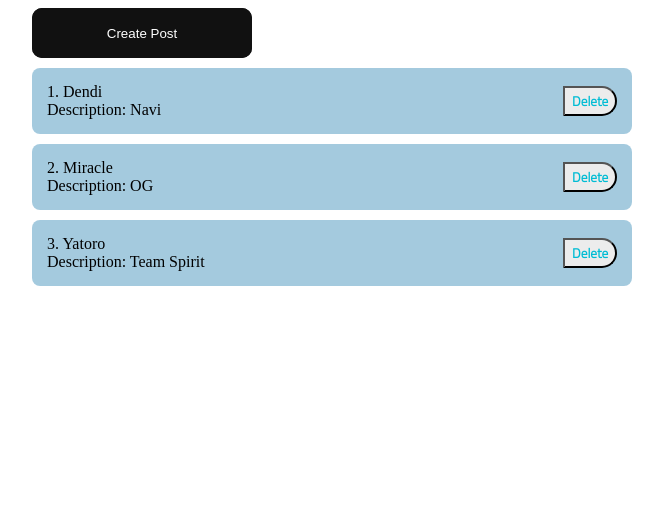
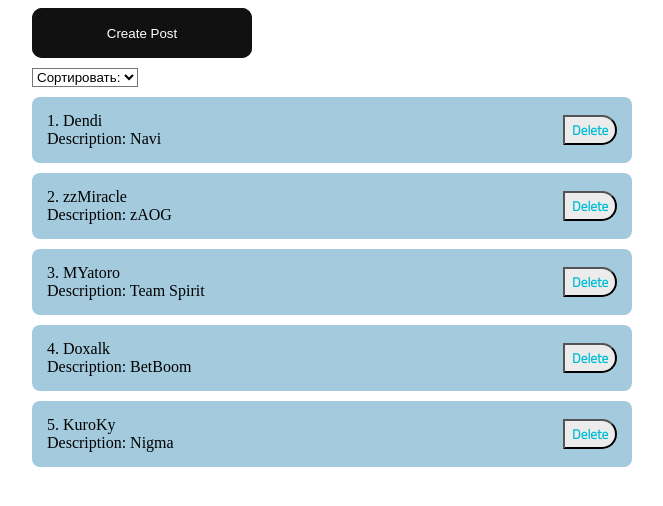
Before and after one commit to semmzz/repetition, a React (Create React App) app: page / in a window 1280 px wide. Shown: the top 506 px of the page, without its empty margins (308-971 px from the left). Built offline with nearby package versions, Linux system fonts and the light colour scheme.

Commit message:
Added sorting

```diff
--- a/public/index.html
+++ b/public/index.html
@@ -7,7 +7,6 @@
       name="description"
       content="Web site created using create-react-app"
     />
-    <link rel="manifest" href="%PUBLIC_URL%/manifest.json" />
     <title>React App</title>
   </head>
 
--- a/src/App.js
+++ b/src/App.js
@@ -4,17 +4,20 @@
 import CreatePostForm from "./components/CreatePostForm";
 import MyModal from "./UI/MyModal";
 import ButtonCreatePost from "./UI/ButtonCreatePost";
+import SelectSort from "./UI/SelectSort";
 
 function App() {
 
 
     const [posts, setPosts] = useState([
         {id: 6546645, title: 'Dendi', body: "Navi"},
-        {id: 4323312, title: 'Miracle', body: "OG"},
-        {id: 543543, title: 'Yatoro', body: "Team Spirit"},
+        {id: 4323312, title: 'zzMiracle', body: "zAOG"},
+        {id: 5435433, title: 'MYatoro', body: "Team Spirit"},
+        {id: 6211326, title: 'Doxalk', body: "BetBoom"},
+        {id: 8444337, title: 'KuroKy', body: "Nigma"},
     ])
 
-    const deletePlayer = (player) => {
+    const deletePost = (player) => {
         setPosts(posts.filter(pl => player.id !== pl.id))
     }
 
@@ -24,13 +27,30 @@
 
     const [modalActive, setModalActive] = useState(false);
 
+    const [selectedSort, setSelectedSort] = useState('')
+
+    const sortPosts = (sort) => {
+        setSelectedSort(sort);
+        setPosts([...posts].sort((a, b) =>a[sort].localeCompare(b[sort])))
+    }
+
     return (
         <div className="App">
             <div className="wrapper">
                 <div className="content">
 
                     <ButtonCreatePost
-                    setModalActive={setModalActive}
+                        setModalActive={setModalActive}
+                    />
+
+                    <SelectSort
+                        defaultValue="Сортировать:"
+                        options={[
+                            {value: 'title', name: 'По названию'},
+                            {value: 'body', name: 'По описанию'},
+                        ]}
+                        value={selectedSort}
+                        onChange={sortPosts}
                     />
                     <MyModal
                         active={modalActive}
@@ -45,7 +65,7 @@
 
                     <PostList
                         posts={posts}
-                        deletePlayer={deletePlayer}
+                        deletePost={deletePost}
                     />
                 </div>
             </div>
--- a/src/UI/ButtonCreatePost.jsx
+++ b/src/UI/ButtonCreatePost.jsx
@@ -5,8 +5,8 @@
     return (
         <div>
             <button className={cl.glowOnHover}
-                onClick={_=>setModalActive(true)}>Create Post</button>
-
+                    onClick={_ => setModalActive(true)}>Create Post
+            </button>
         </div>
     );
 };
--- a/src/UI/ButtonDeletePost.jsx
+++ b/src/UI/InputFind.jsx
@@ -1,6 +1,6 @@
 import React from 'react';
 
-const ButtonDeletePost = () => {
+const InputFind = () => {
     return (
         <div>
 
@@ -8,4 +8,4 @@
     );
 };
 
-export default ButtonDeletePost;
+export default InputFind;
--- /dev/null
+++ b/src/UI/SelectSort.jsx
@@ -0,0 +1,21 @@
+import React from 'react';
+
+const SelectSort = ({defaultValue, options, value, onChange}) => {
+    return (
+        <select
+            style={{color: "black", backgroundColor: 'white', marginTop: 10}}
+            value={value}
+            onChange={e=> onChange(e.target.value)}
+        >
+            <option disabled value=''>{defaultValue}</option>
+
+            {options.map(op => (
+                <option key={op.value} value={op.value}>
+                    {op.name}
+                </option>
+            ))}
+        </select>
+    );
+};
+
+export default SelectSort;
--- a/src/components/CreatePostForm.jsx
+++ b/src/components/CreatePostForm.jsx
@@ -18,8 +18,8 @@
     }
 
     return (
-        <div className={cl.blockForm}>
-            <form>
+
+        <form className={cl.blockForm}>
             <input className={cl.inputInForm}
                    placeholder='Enter Title'
                    value={title}
@@ -38,7 +38,6 @@
             </div>
         </form>
 
-        </div>
     );
 };
 
--- a/src/components/PostItem.jsx
+++ b/src/components/PostItem.jsx
@@ -3,9 +3,6 @@
 
 const PostItem = ({player, ...props}) => {
 
-    const deletePost = _ => {
-        props.deletePlayer(player)
-    }
 
     return (
         <div className={cl.post}>
@@ -16,7 +13,7 @@
 
             <button
                 className={cl.buttonDelete}
-                onClick={deletePost}>Delete
+                onClick={_=> props.deletePost(player)}>Delete
             </button>
 
         </div>
--- a/src/components/PostItem.module.css
+++ b/src/components/PostItem.module.css
@@ -24,6 +24,7 @@
 
 
 .buttonDelete {
+    cursor: pointer;
     font-family: 'Titillium Web', sans-serif;
     position: relative;
     display: inline-block;
--- a/src/components/PostList.jsx
+++ b/src/components/PostList.jsx
@@ -14,11 +14,10 @@
                 <PostItem
                     player={pl}
                     index={i + 1}
-                    deletePlayer={props.deletePlayer}
+                    deletePost={props.deletePost}
+                    key={pl.id}
                 />
             )}
-
-
         </div>
     );
 };
```
Lines whose indentation alone changed are shown as unchanged.
